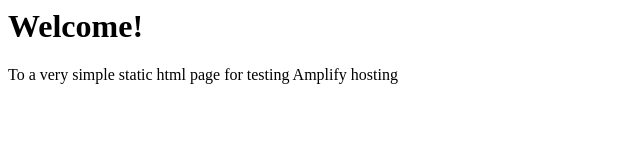
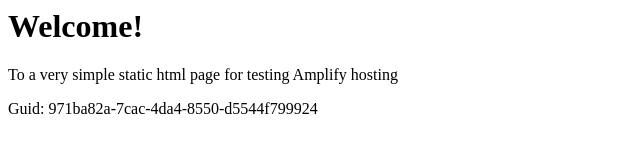
Before and after one commit to aws-aemilia-cmh/Github-PR-Commit-Integration-Test-DoNotTouch-v1-preprod-us-east-2, a website: page src/index.html in a window 1280 px wide. Shown: the whole page, without its empty margins (0-640 px from the left). Drawn offline with Linux system fonts and the light colour scheme.

Commit message:
commit from integ tests

```diff
--- a/src/index.html
+++ b/src/index.html
@@ -1,3 +1,5 @@
+
+
 <html lang="en">
 
 <head>
@@ -10,6 +12,6 @@
 <body>
     <h1>Welcome!</h1>
     <p>To a very simple static html page for testing Amplify hosting</p>
-</body>
+    <p>Guid: 971ba82a-7cac-4da4-8550-d5544f799924</p></body>
 
 </html>
```
